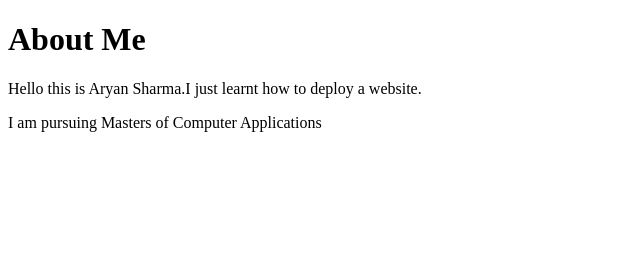
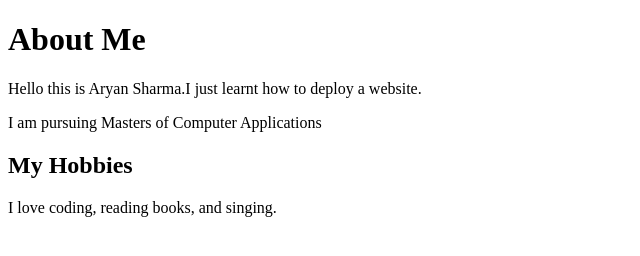
Before and after one commit to Sharmaryan/aryan_demo, a plain HTML site: page index.html in a window 1280 px wide. Shown: the whole page, without its empty margins (0-640 px from the left). Drawn offline with Linux system fonts and the light colour scheme.

Commit message:
updated myinfo

```diff
--- a/index.html
+++ b/index.html
@@ -10,5 +10,7 @@
     <h1>About Me</h1>
     <p>Hello this is Aryan Sharma.I just learnt how to deploy a website.</p>
     <p>I am pursuing Masters of Computer Applications</p>
+    <h2>My Hobbies</h2>
+    <p>I love coding, reading books, and singing.</p>
 </body>
 </html>
```
